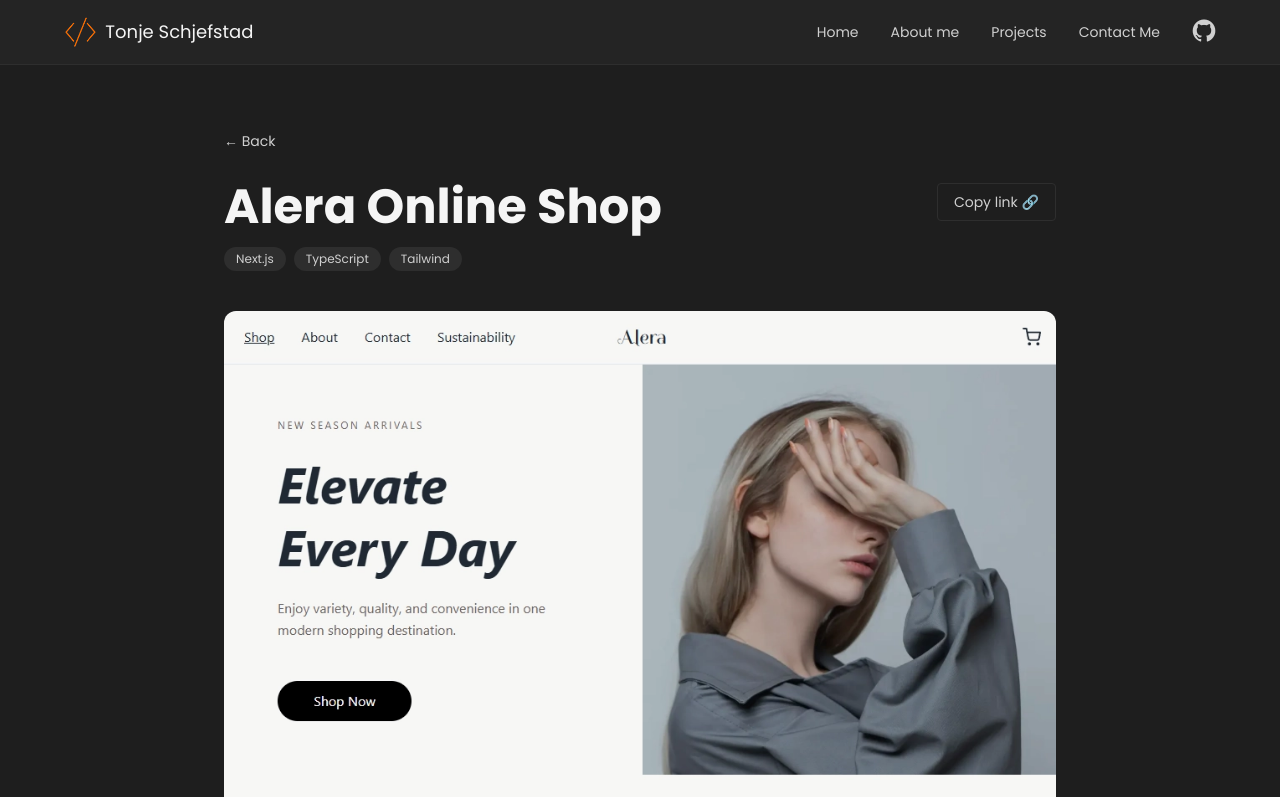
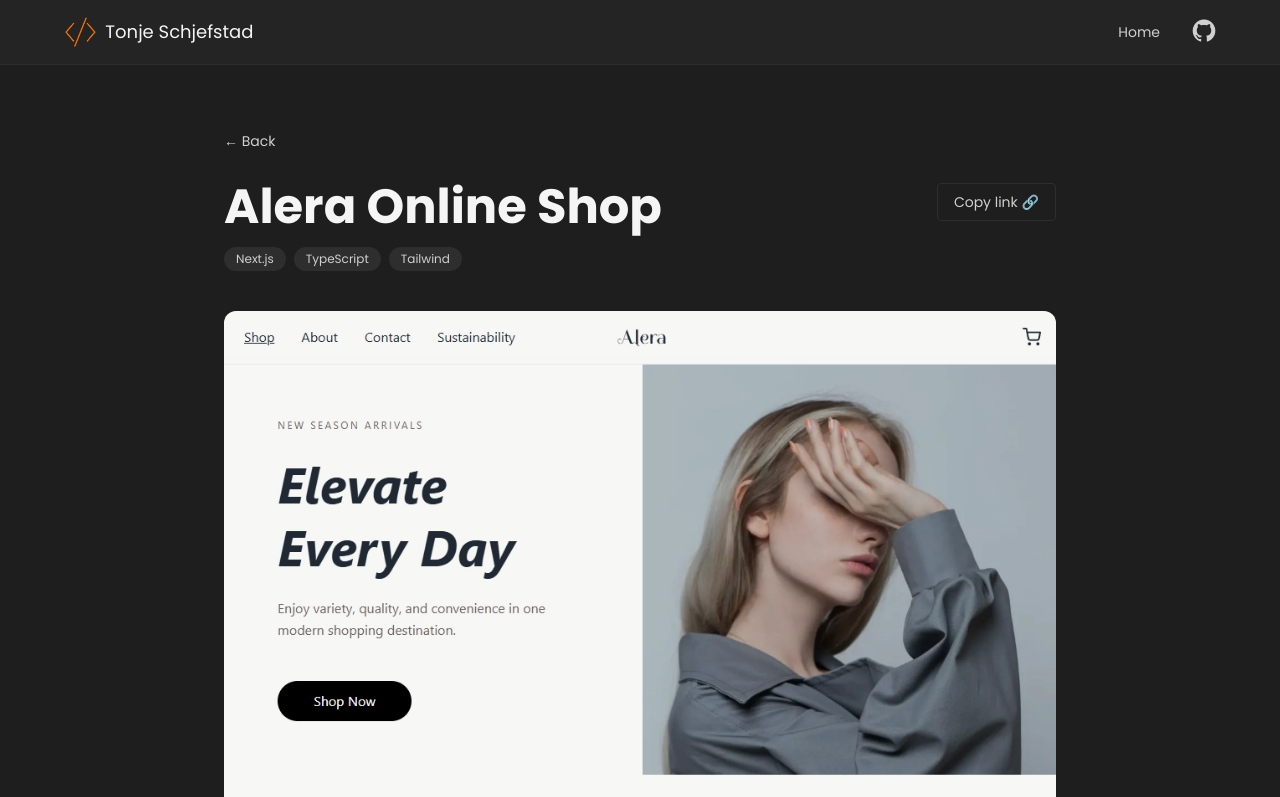
Before and after one commit to TonjeSchjefstad/Portfolio2, a React (Vite) app: page /projects/1 in a window 1280 px wide. Shown: the top 797 px of the page. Built offline with nearby package versions, Linux system fonts and the light colour scheme.

Commit message:
Update header links

```diff
--- a/src/components/layout/Header.tsx
+++ b/src/components/layout/Header.tsx
@@ -1,5 +1,5 @@
 import { useState } from "react";
-import { NavLink } from "react-router-dom";
+import { NavLink, useLocation } from "react-router-dom";
 import logo from "../../assets/logo.png";
 
 type NavItem = {
@@ -17,6 +17,8 @@ const navItems: NavItem[] = [
 
 export default function Header() {
   const [isOpen, setIsOpen] = useState(false);
+  const { pathname } = useLocation();
+  const isProjectDetail = pathname.startsWith("/projects/");
 
   return (
     <nav className="w-full bg-surface border-b border-border px-8 py-4">
@@ -28,7 +30,17 @@ export default function Header() {
         </NavLink>
 
         <ul className="hidden md:flex items-center gap-8 text-sm text-text-muted">
-          {navItems.map((item) => (
+          {isProjectDetail ? (
+            <li>
+              <NavLink
+                to="/"
+                className="hover:text-text-primary transition-colors duration-200"
+              >
+                Home
+              </NavLink>
+            </li>
+          ) : (
+            navItems.map((item) => (
               <li key={item.label}>
                 {item.isRoute ? (
                   <NavLink
@@ -47,7 +59,8 @@ export default function Header() {
                   </a>
                 )}
               </li>
-          ))}
+            ))
+          )}
           <li>
             <a
               href="https://github.com/TonjeSchjefstad"
@@ -75,7 +88,18 @@ export default function Header() {
 
       {isOpen && (
         <ul className="md:hidden flex flex-col gap-4 px-4 pt-4 pb-6 text-sm items-end text-text-muted border-t border-border mt-4">
-          {navItems.map((item) => (
+          {isProjectDetail ? (
+            <li>
+              <NavLink
+                to="/"
+                onClick={() => setIsOpen(false)}
+                className="hover:text-text-primary transition-colors duration-200"
+              >
+                Home
+              </NavLink>
+            </li>
+          ) : (
+            navItems.map((item) => (
               <li key={item.label}>
                 {item.isRoute ? (
                   <NavLink
@@ -99,8 +123,8 @@ export default function Header() {
                   </a>
                 )}
               </li>
-          ))}
-
+            ))
+          )}
           <li>
             <a
               href="https://github.com/TonjeSchjefstad"
```
Lines whose indentation alone changed are shown as unchanged.
